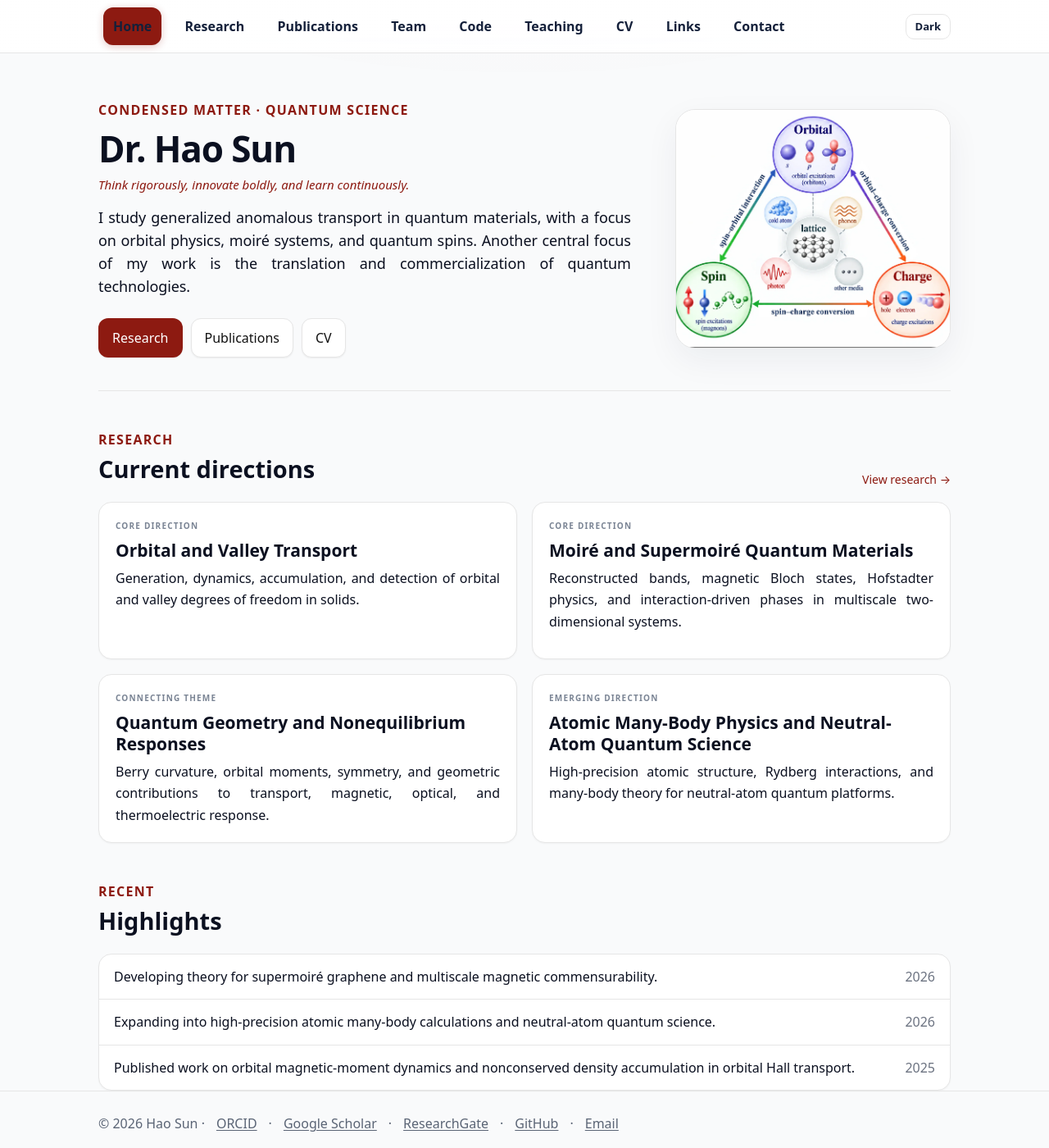
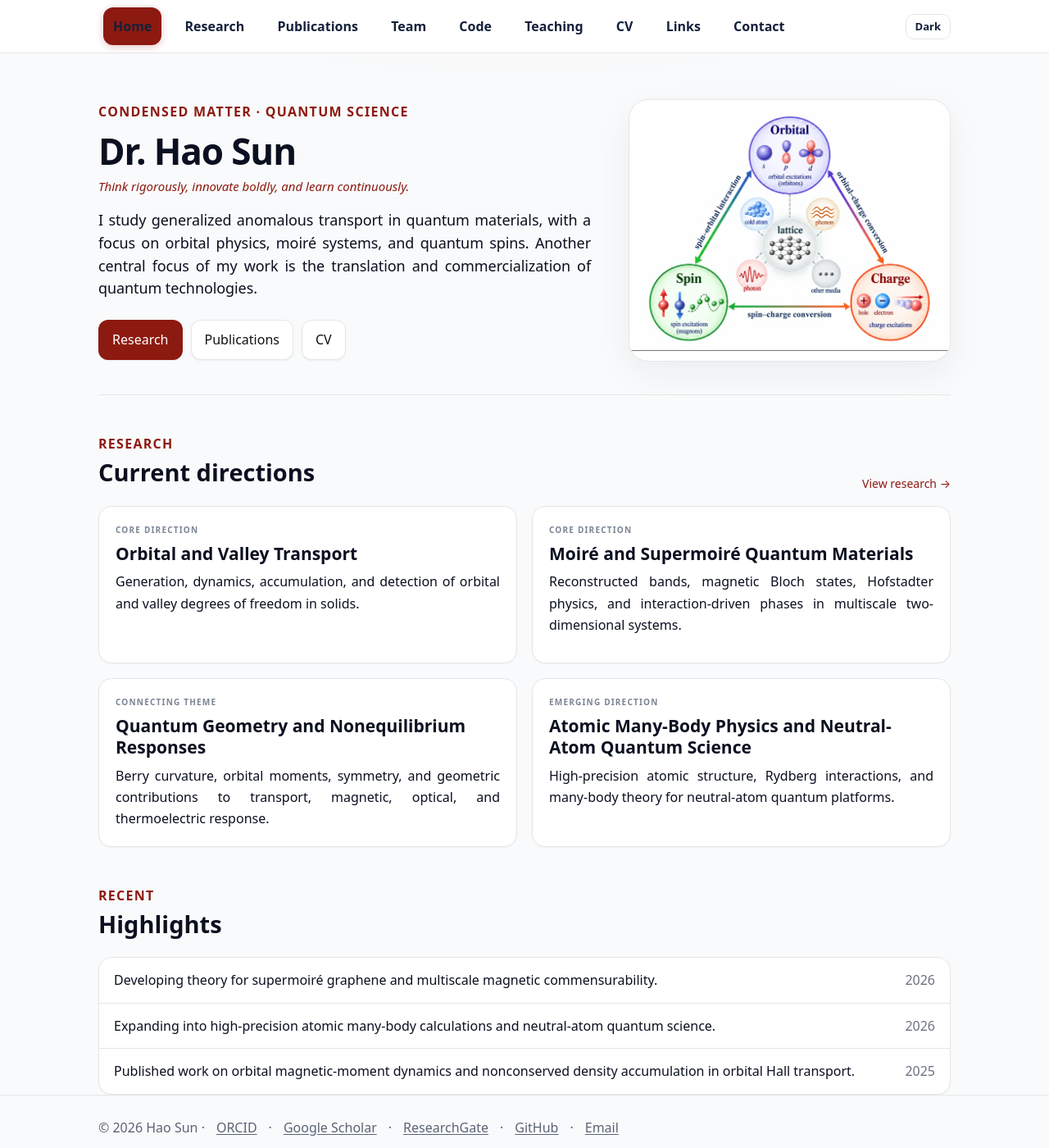
Before and after one commit to sunohao/sunohao.github.io, a Jekyll site: the page built from index.md, in a window 1280 px wide and 1400 px high. Shown: the whole window at 82% size. Built offline with Jekyll 4.4.1, drawn with Linux system fonts in a browser that asks for light colours.

Commit message:
Widen homepage image and prevent cropping

```diff
--- a/_layouts/default.html
+++ b/_layouts/default.html
@@ -51,7 +51,7 @@ main{padding:30px 0 64px}
 .eyebrow{font-size:16px;font-weight:700;letter-spacing:.08em;color:var(--acc);text-transform:uppercase}
 
 .hero{padding:56px 0 40px;border-bottom:1px solid var(--b)}
-.hero-split{display:grid;grid-template-columns:minmax(0,1.45fr) minmax(280px,.75fr);gap:54px;align-items:center}
+.hero-split{display:grid;grid-template-columns:minmax(0,1.3fr) minmax(320px,.85fr);gap:46px;align-items:center}
 .hero h1{font-size:clamp(34px,4.2vw,44px);line-height:1.12;letter-spacing:-.025em;margin:10px 0 0}
 .hero-motto{font-size:15px;line-height:1.45;font-style:italic;color:var(--acc);margin-top:8px;max-width:620px}
 .hero-lead{font-size:18px;line-height:1.55;max-width:760px;margin-top:16px;letter-spacing:-.005em}
@@ -59,12 +59,12 @@ main{padding:30px 0 64px}
 .cta-row{display:flex;flex-wrap:wrap;gap:10px;margin-top:24px}
 
 .hero-visual{
-  position:relative;min-height:290px;border:1px solid var(--b);border-radius:24px;overflow:hidden;
+  position:relative;min-height:320px;border:1px solid var(--b);border-radius:24px;overflow:hidden;
   background:linear-gradient(145deg,rgba(141,26,17,.06),rgba(14,165,165,.05)),#fff;
   box-shadow:0 14px 40px rgba(19,33,68,.06);
 }
 .hero-image{display:flex;align-items:center;justify-content:center;background:#fff}
-.hero-image img{display:block;width:100%;height:100%;min-height:290px;object-fit:cover}
+.hero-image img{display:block;width:100%;height:auto;object-fit:contain;object-position:center}
 .moire-grid{
   position:absolute;inset:-35px;
   background-image:
```
